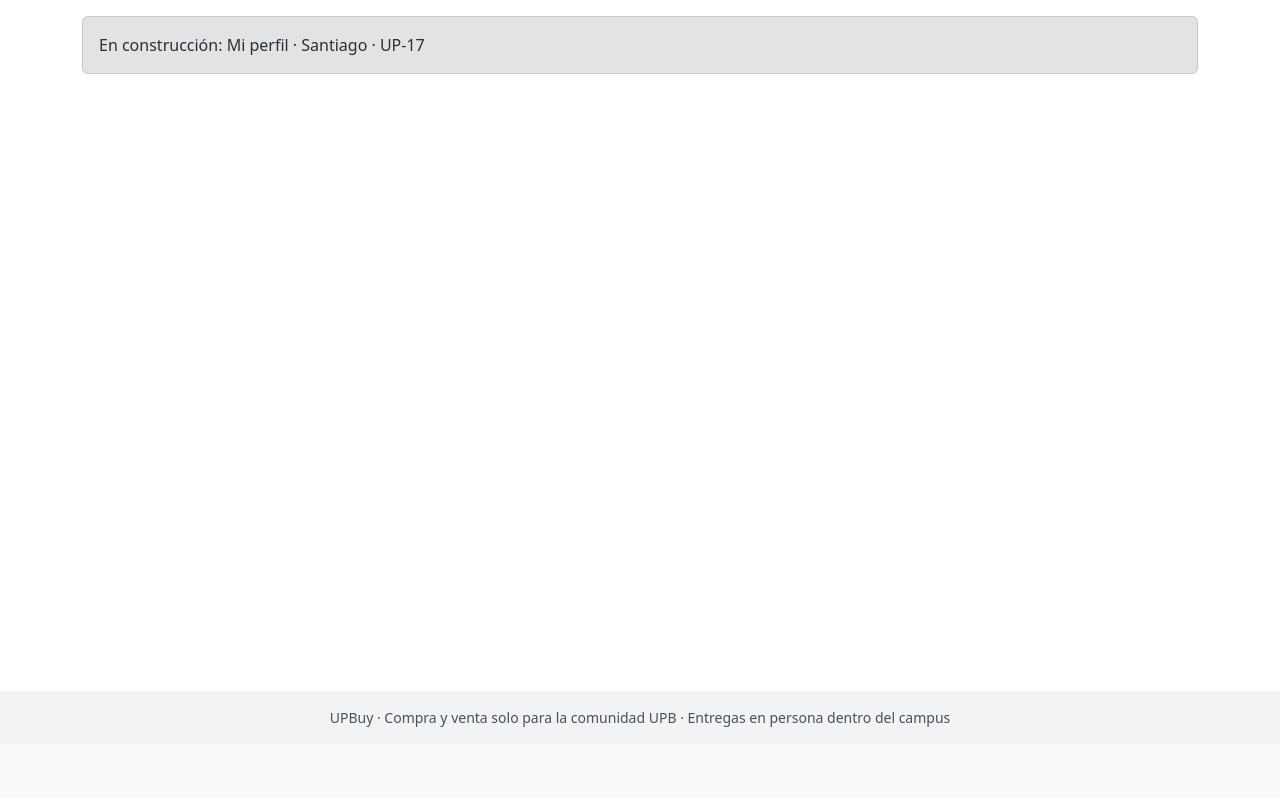
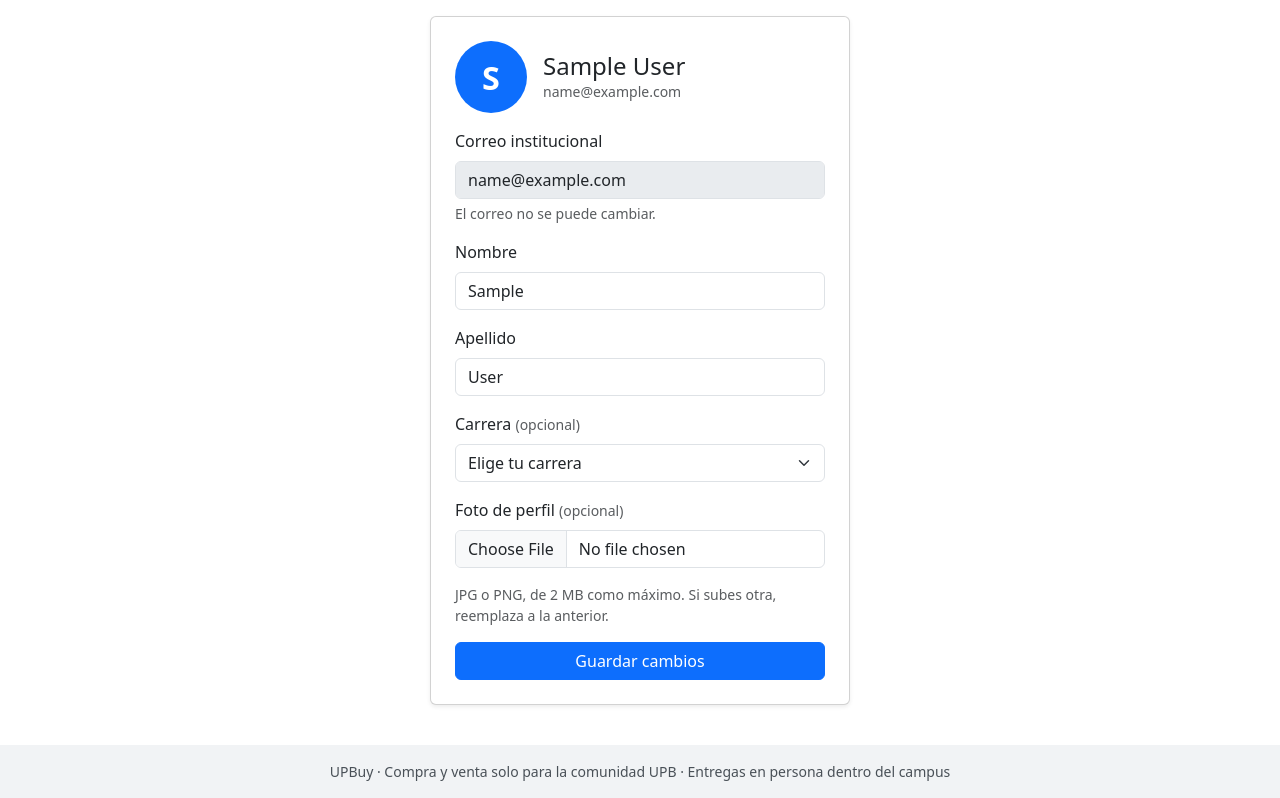
Before and after one commit to peterteranb/upbuy, a Django app: page /cuenta/perfil/ in a window 1280 px wide. Shown: the part 56-854 px from the top of the page. Before the commit the page ends 783 px from the top, so only its background shows below. Run offline with Django 5.2, Linux system fonts and the light colour scheme; the visitor is signed in with stand-in values (Sample User, id 1).

Commit message:
UP-17 Perfil con foto y carrera

```diff
--- /dev/null
+++ b/templates/usuarios/_avatar.html
@@ -0,0 +1,10 @@
+{# Foto redonda del usuario, o un círculo con su inicial si no tiene foto. #}
+{# Uso: {% include "usuarios/_avatar.html" with usuario=algun_usuario tamano=48 %} #}
+{% if usuario.foto %}
+  <img src="{{ usuario.foto.url }}" alt="Foto de {{ usuario.get_full_name|default:'usuario UPB' }}"
+       class="rounded-circle object-fit-cover flex-shrink-0" width="{{ tamano }}" height="{{ tamano }}">
+{% else %}
+  <span class="rounded-circle bg-primary text-white d-inline-flex align-items-center justify-content-center fw-semibold flex-shrink-0"
+        style="width: {{ tamano }}px; height: {{ tamano }}px; font-size: calc({{ tamano }}px * 0.45);"
+        aria-hidden="true">{{ usuario.first_name|default:usuario.email|first|upper }}</span>
+{% endif %}
--- /dev/null
+++ b/templates/usuarios/perfil.html
@@ -0,0 +1,36 @@
+{% extends "base.html" %}
+
+{% block title %}Mi perfil · UPBuy{% endblock %}
+
+{% block content %}
+<div class="d-flex justify-content-center">
+  <div class="card shadow-sm w-100" style="max-width: 420px;">
+    <div class="card-body p-4">
+      <div class="d-flex align-items-center gap-3 mb-3">
+        {% include "usuarios/_avatar.html" with usuario=user tamano=72 %}
+        <div class="text-truncate">
+          <h1 class="h4 mb-0 text-truncate">{{ user.get_full_name|default:"Mi perfil" }}</h1>
+          <p class="mb-0 small text-body-secondary text-truncate">{{ user.email }}</p>
+        </div>
+      </div>
+
+      {% include "usuarios/_errores_generales.html" %}
+
+      <form method="post" enctype="multipart/form-data" novalidate>
+        {% csrf_token %}
+        <div class="mb-3">
+          <label for="correo" class="form-label">Correo institucional</label>
+          <input type="email" id="correo" class="form-control" value="{{ user.email }}" disabled>
+          <div class="form-text">El correo no se puede cambiar.</div>
+        </div>
+        {% include "usuarios/_campo.html" with campo=form.first_name %}
+        {% include "usuarios/_campo.html" with campo=form.last_name %}
+        {% include "usuarios/_campo.html" with campo=form.carrera %}
+        {% include "usuarios/_campo.html" with campo=form.foto %}
+        <p class="form-text mt-n2 mb-3">JPG o PNG, de 2 MB como máximo. Si subes otra, reemplaza a la anterior.</p>
+        <button type="submit" class="btn btn-primary w-100">Guardar cambios</button>
+      </form>
+    </div>
+  </div>
+</div>
+{% endblock %}
--- a/usuarios/forms.py
+++ b/usuarios/forms.py
@@ -100,3 +100,68 @@ class LoginForm(BootstrapMixin, AuthenticationForm):
 
     def clean_username(self):
         return self.cleaned_data["username"].strip().lower()
+
+
+# Carreras de la UPB para el perfil. El campo del modelo sigue siendo texto libre.
+CARRERAS = [
+    "Administración de Empresas",
+    "Arquitectura",
+    "Comunicación Estratégica y Digital",
+    "Derecho",
+    "Diseño Gráfico y Producción Crossmedia",
+    "Economía",
+    "Ingeniería Civil",
+    "Ingeniería Comercial",
+    "Ingeniería de Sistemas Computacionales",
+    "Ingeniería Electromecánica",
+    "Ingeniería en Energía",
+    "Ingeniería Financiera",
+    "Ingeniería Industrial y de Sistemas",
+    "Ingeniería Mecatrónica",
+    "Medicina",
+    "Odontología",
+    "Otra",
+]
+
+TAMANO_MAXIMO_FOTO = 2 * 1024 * 1024  # 2 MB
+
+
+class PerfilForm(BootstrapMixin, forms.ModelForm):
+    carrera = forms.ChoiceField(label="Carrera", required=False)
+
+    class Meta:
+        model = Usuario
+        fields = ["first_name", "last_name", "carrera", "foto"]
+        labels = {"first_name": "Nombre", "last_name": "Apellido", "foto": "Foto de perfil"}
+        widgets = {"foto": forms.FileInput(attrs={"accept": "image/*"})}
+
+    def __init__(self, *args, **kwargs):
+        super().__init__(*args, **kwargs)
+        self._aplicar_bootstrap()
+        self.fields["first_name"].required = True
+        self.fields["last_name"].required = True
+
+        # Lista desplegable. Si el usuario escribió otra carrera al registrarse, se conserva.
+        opciones = [("", "Elige tu carrera")] + [(c, c) for c in CARRERAS]
+        actual = self.instance.carrera
+        if actual and actual not in CARRERAS:
+            opciones.append((actual, actual))
+        self.fields["carrera"].choices = opciones
+        self.fields["carrera"].widget.attrs["class"] = "form-select"
+
+        # Se recuerda la foto anterior para borrarla si sube otra.
+        self._foto_anterior = self.instance.foto.name if self.instance.foto else ""
+
+    def clean_foto(self):
+        foto = self.cleaned_data.get("foto")
+        # Solo se revisa el tamaño si subió un archivo nuevo.
+        # Que sea imagen ya lo valida el ImageField del modelo.
+        if "foto" in self.files and foto.size > TAMANO_MAXIMO_FOTO:
+            raise forms.ValidationError("La foto no puede pesar más de 2 MB.")
+        return foto
+
+    def save(self, commit=True):
+        usuario = super().save(commit=commit)
+        if commit and self._foto_anterior and usuario.foto.name != self._foto_anterior:
+            usuario.foto.storage.delete(self._foto_anterior)
+        return usuario
--- a/usuarios/models.py
+++ b/usuarios/models.py
@@ -27,6 +27,7 @@ class Usuario(AbstractUser):
     email = models.EmailField("correo", unique=True)
     email_verificado = models.BooleanField("correo verificado", default=False)
     carrera = models.CharField("carrera", max_length=80, blank=True)
+    foto = models.ImageField("foto", upload_to="perfiles/%Y/%m/", blank=True)
 
     USERNAME_FIELD = "email"
     REQUIRED_FIELDS = []
--- a/usuarios/views.py
+++ b/usuarios/views.py
@@ -8,7 +8,7 @@ from django.urls import reverse
 from django.utils.encoding import force_bytes, force_str
 from django.utils.http import urlsafe_base64_decode, urlsafe_base64_encode
 
-from .forms import RegistroForm
+from .forms import PerfilForm, RegistroForm
 from .tokens import token_verificacion
 
 Usuario = get_user_model()
@@ -62,9 +62,14 @@ def verificar(request, uidb64, token):
     return render(request, "usuarios/verificacion_invalida.html", status=400)
 
 
-# ---- Provisional (UP-48). Santiago la reemplaza en UP-17 ----
 @login_required
 def perfil(request):
-    return render(request, "pendiente.html", {
-        "titulo": "Mi perfil", "responsable": "Santiago", "jira": "UP-17",
-    })
+    if request.method == "POST":
+        form = PerfilForm(request.POST, request.FILES, instance=request.user)
+        if form.is_valid():
+            form.save()
+            messages.success(request, "Tu perfil fue actualizado.")
+            return redirect("usuarios:perfil")
+    else:
+        form = PerfilForm(instance=request.user)
+    return render(request, "usuarios/perfil.html", {"form": form})
```
Also changed, not shown: templates/usuarios/_tarjeta_vendedor.html (+10 -5 lines), usuarios/tests.py (+145 -0 lines), usuarios/migrations/0003_usuario_foto.py (added).
